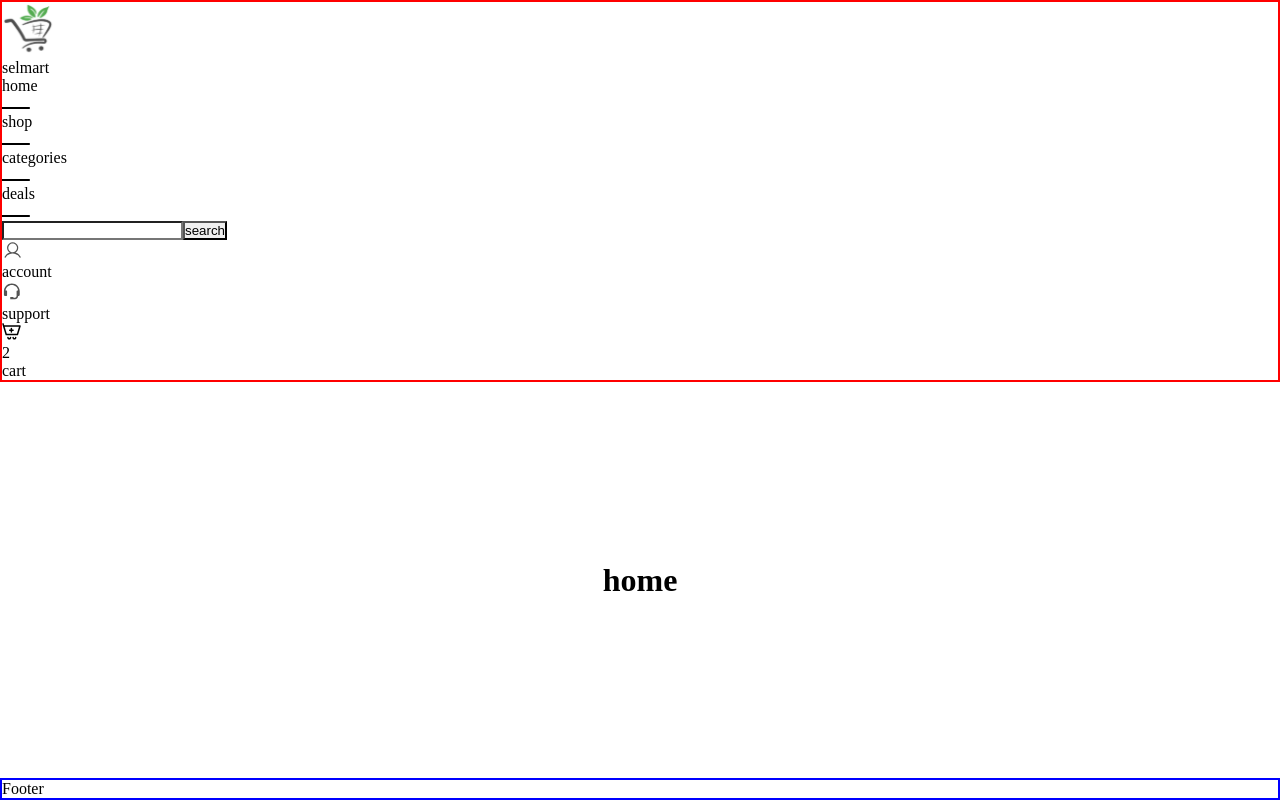
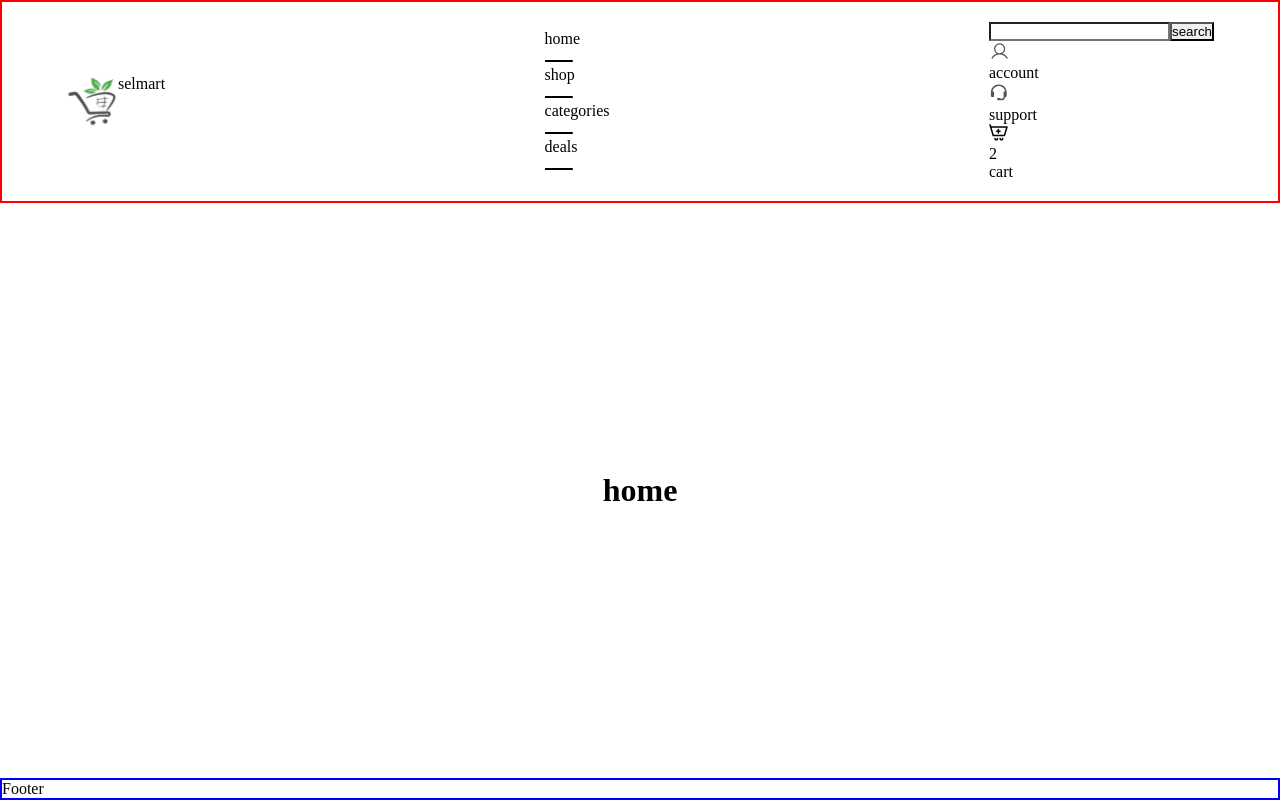
Before and after one commit to mambachristophersteven/selmart-copy, a React (Vite) app: page / in a window 1280 px wide. Built offline with nearby package versions, Linux system fonts and the light colour scheme.

Commit message:
class name naming with respect to module css file

```diff
--- a/src/Components/Navbar/Navbar.jsx
+++ b/src/Components/Navbar/Navbar.jsx
@@ -8,13 +8,13 @@ import cart_icon from '../../assets/cart-icon.svg'
 const Navbar = () => {
   return (
     <div className={styles.navbar}>
-      <div className="logo">
-        <a href="#">
+      <div className={styles.logo}>
+        <a href="#" className={styles.logo}>
           <img src={selmart_logo} alt="" />
-          <p className="logo-name">sel<span>mart</span></p>
+          <p className={styles.logo_name}>sel<span>mart</span></p>
         </a>
       </div>
-      <div className="nav-links">
+      <div className={styles.nav_links}>
         <ul>
           <li>
             <a href="#">
@@ -42,37 +42,37 @@ const Navbar = () => {
           </li>
         </ul>
       </div>
-      <div className="search-side-links">
-        <div className="search">
+      <div className={styles.search_side_links}>
+        <div className={styles.search}>
           <form action="#">
             <input type="text" name="search" id="search" />
             <input type="button" value="search" />
           </form>
         </div>
-        <div className="side-links">
-          <div className="side-link">
+        <div className={styles.side_links}>
+          <div className={styles.side_link}>
             <a href="#">
-              <div className="side-link-icon">
+              <div className={styles.side_link_icon}>
                 <img src={account_icon} alt="" />
               </div>
-              <p className="side-link-text">account</p>
+              <p className={styles.side_link_text}>account</p>
             </a>
           </div>
-          <div className="side-link">
+          <div className={styles.side_link}>
             <a href="#">
-              <div className="side-link-icon">
+              <div className={styles.side_link_icon}>
                 <img src={support_icon} alt="" />
               </div>
-              <p className="side-link-text">support</p>
+              <p className={styles.side_link_text}>support</p>
             </a>
           </div>
-          <div className="side-link">
+          <div className={styles.side_link}>
             <a href="#">
-              <div className="side-link-icon">
+              <div className={styles.side_link_icon}>
                 <img src={cart_icon} alt="" />
-                <p className="counter">2</p>
+                <p className={styles.counter}>2</p>
               </div>
-              <p className="side-link-text">cart</p>
+              <p className={styles.side_link_text}>cart</p>
             </a>
           </div>
         </div>
--- a/src/Components/Navbar/Navbar.module.css
+++ b/src/Components/Navbar/Navbar.module.css
@@ -1,4 +1,12 @@
 .navbar{
     border: 2px solid red;
     width: 100vw;
+    display: flex;
+    align-items: center;
+    justify-content: space-between;
+    padding: 20px 5vw 20px 5vw;
 }
+
+.logo{
+    display: flex;
+}
```
